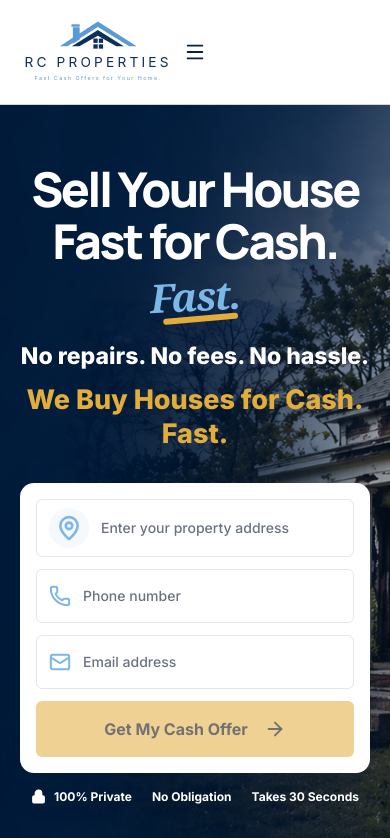
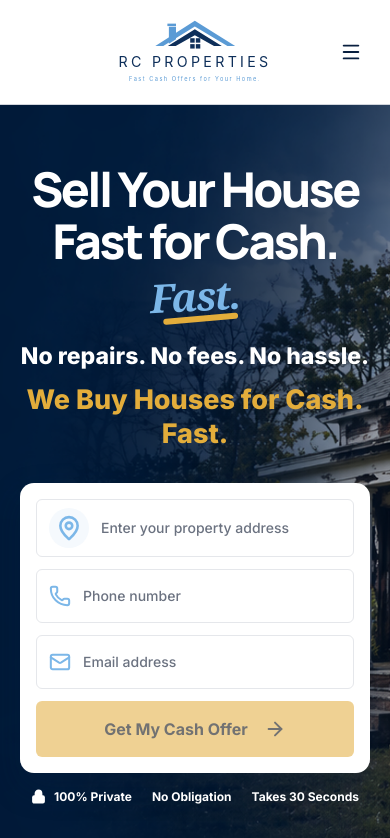
Before and after one commit to sockhead360/rc-properties, a Next.js app: page / in a window 390 px wide. Shown: the top 838 px of the page. Built offline with nearby package versions, Linux system fonts and the light colour scheme.

Commit message:
Refine mobile header and form alignment

```diff
--- a/src/components/Header.tsx
+++ b/src/components/Header.tsx
@@ -22,8 +22,11 @@ export default function Header() {
   return (
     <header className="sticky top-0 z-50 border-b border-gray-300 bg-rc-white">
       <div className="mx-auto max-w-[1280px] px-5 sm:px-10 lg:px-12">
-        <div className="grid h-[104px] grid-cols-[1fr_auto_1fr] items-center lg:grid-cols-[auto_1fr_auto]">
-          <Link href="/" className="shrink-0 justify-self-center lg:justify-self-start">
+        <div className="relative flex h-[104px] items-center justify-center lg:grid lg:grid-cols-[auto_1fr_auto] lg:justify-normal">
+          <Link
+            href="/"
+            className="absolute left-1/2 shrink-0 -translate-x-1/2 lg:static lg:translate-x-0"
+          >
             <RCLogo />
           </Link>
 
@@ -52,7 +55,7 @@ export default function Header() {
           </nav>
 
           <button
-            className="justify-self-end p-2 text-rc-navy-dark lg:hidden"
+            className="ml-auto p-2 text-rc-navy-dark lg:hidden"
             onClick={() => setMobileOpen(!mobileOpen)}
             aria-label="Toggle menu"
           >
--- a/src/components/home/HomeAddressBar.tsx
+++ b/src/components/home/HomeAddressBar.tsx
@@ -236,7 +236,7 @@ export default function HomeAddressBar() {
       >
         <div className="grid gap-3">
           <div ref={addressBoxRef} className="relative">
-            <label className="grid min-h-[58px] grid-cols-[40px_1fr] items-center gap-3 rounded-md border border-gray-200 bg-white px-3 sm:flex sm:px-4">
+            <label className="flex min-h-[58px] items-center gap-3 rounded-md border border-gray-200 bg-white px-3 sm:px-4">
               <span className="flex h-10 w-10 shrink-0 items-center justify-center rounded-full bg-rc-soft-bg">
                 {loadingSuggestions ? (
                   <Loader2
```
